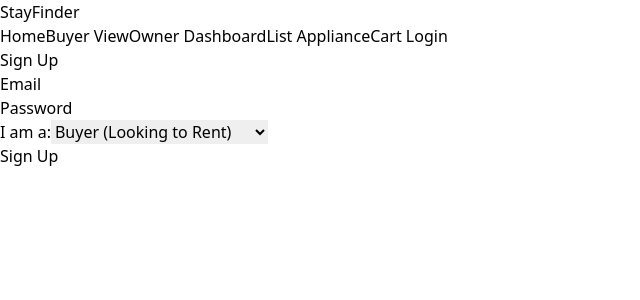
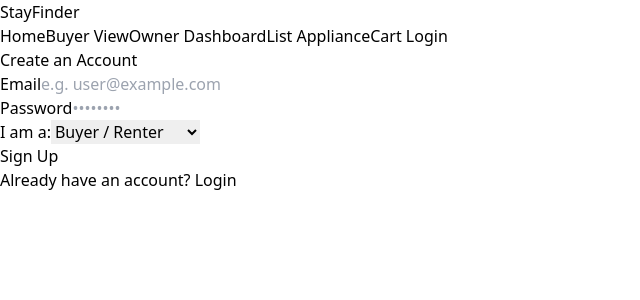
Before and after one commit to rohan-giri2003/stayfinder-app, a React (Vite) app: page /signup in a window 1280 px wide. Shown: the top 300 px of the page, without its empty margins (0-640 px from the left). Built offline with nearby package versions, Linux system fonts and the light colour scheme.

Commit message:
Fix Firebase authentication for login and signup pages

```diff
--- a/src/pages/Login.jsx
+++ b/src/pages/Login.jsx
@@ -1,69 +1,77 @@
 import React, { useState } from "react";
-import { useNavigate } from "react-router-dom";
-import { auth, db } from "../firebase";
+import { useNavigate, Link } from "react-router-dom";
+import { auth } from "../firebase";
 import { signInWithEmailAndPassword } from "firebase/auth";
-import { doc, getDoc } from "firebase/firestore";
 
 function Login() {
   const [email, setEmail] = useState("");
   const [password, setPassword] = useState("");
+  const [loading, setLoading] = useState(false);
   const navigate = useNavigate();
 
   const handleLogin = async (e) => {
     e.preventDefault();
+    if (!email || !password) {
+      alert("Please fill in all fields.");
+      return;
+    }
+
+    setLoading(true);
     try {
-      const userCredential = await signInWithEmailAndPassword(auth, email, password);
-      const user = userCredential.user;
-
-      // Fetch user role from Firestore
-      const userDoc = await getDoc(doc(db, "users", user.uid));
-      if (userDoc.exists()) {
-        const userRole = userDoc.data().role;
-        if (userRole === "owner") {
-          navigate("/owner-dashboard");
-        } else {
-          navigate("/buyer-dashboard");
-        }
-      } else {
+      await signInWithEmailAndPassword(auth, email, password);
+      alert("Logged in successfully!");
       navigate("/");
-      }
     } catch (error) {
-      console.error("Error logging in:", error);
-      alert("Invalid credentials or user not found.");
+      console.error("Login error:", error.message);
+      alert("Login failed: " + error.message);
+    } finally {
+      setLoading(false);
     }
   };
 
   return (
-    <div className="min-h-screen bg-gray-100 flex items-center justify-center">
-      <form onSubmit={handleLogin} className="bg-white p-8 rounded-xl shadow-md max-w-md w-full">
-        <h2 className="text-2xl font-bold mb-6 text-center">Login to StayFinder</h2>
+    <div className="min-h-screen bg-gray-50 flex flex-col justify-center items-center p-6">
+      <div className="bg-white p-8 rounded-xl shadow-sm border max-w-md w-full">
+        <h2 className="text-2xl font-bold text-gray-800 mb-6 text-center">Login to StayFinder</h2>
 
-        <div className="mb-4">
-          <label className="block text-gray-700 mb-2">Email</label>
+        <form onSubmit={handleLogin} className="space-y-4">
+          <div>
+            <label className="block text-sm font-medium text-gray-700 mb-1">Email</label>
             <input
               type="email"
-            className="border w-full p-2 rounded"
+              required
+              placeholder="e.g. user@example.com"
+              className="w-full border p-2.5 rounded-lg text-sm focus:outline-none focus:ring-1 focus:ring-red-500"
               value={email}
               onChange={(e) => setEmail(e.target.value)}
-            required
             />
           </div>
 
-        <div className="mb-4">
-          <label className="block text-gray-700 mb-2">Password</label>
+          <div>
+            <label className="block text-sm font-medium text-gray-700 mb-1">Password</label>
             <input
               type="password"
-            className="border w-full p-2 rounded"
+              required
+              placeholder="••••••••"
+              className="w-full border p-2.5 rounded-lg text-sm focus:outline-none focus:ring-1 focus:ring-red-500"
               value={password}
               onChange={(e) => setPassword(e.target.value)}
-            required
             />
           </div>
 
-        <button type="submit" className="w-full bg-red-500 text-white p-3 rounded-lg font-bold hover:bg-red-600 transition">
-          Login
+          <button
+            type="submit"
+            disabled={loading}
+            className="w-full bg-red-500 text-white py-3 rounded-lg font-bold text-sm hover:bg-red-600 transition disabled:bg-gray-400 mt-2"
+          >
+            {loading ? "Logging in..." : "Login"}
           </button>
         </form>
+
+        <p className="text-center text-sm text-gray-500 mt-6">
+          Don't have an account? <Link to="/signup" className="text-red-500 font-semibold hover:underline">Sign up</Link>
+        </p>
+      </div>
     </div>
   );
 }
--- a/src/pages/Signup.jsx
+++ b/src/pages/Signup.jsx
@@ -1,17 +1,24 @@
 import React, { useState } from "react";
-import { useNavigate } from "react-router-dom";
+import { useNavigate, Link } from "react-router-dom";
 import { auth, db } from "../firebase";
 import { createUserWithEmailAndPassword } from "firebase/auth";
-import { doc, setDoc } from "firebase/firestore";
+import { doc, setTimestamp, setDoc } from "firebase/firestore";
 
 function Signup() {
   const [email, setEmail] = useState("");
   const [password, setPassword] = useState("");
   const [role, setRole] = useState("buyer"); // default role
+  const [loading, setLoading] = useState(false);
   const navigate = useNavigate();
 
   const handleSignup = async (e) => {
     e.preventDefault();
+    if (!email || !password) {
+      alert("Please fill in all fields.");
+      return;
+    }
+
+    setLoading(true);
     try {
       const userCredential = await createUserWithEmailAndPassword(auth, email, password);
       const user = userCredential.user;
@@ -20,59 +27,74 @@ function Signup() {
       await setDoc(doc(db, "users", user.uid), {
         email: user.email,
         role: role,
+        createdAt: new Date()
       });
 
-      alert("Signup successful!");
-      navigate(role === "owner" ? "/owner-dashboard" : "/buyer-dashboard");
+      alert("Account created successfully!");
+      navigate("/");
     } catch (error) {
-      console.error("Error signing up:", error);
-      alert(error.message);
+      console.error("Signup error:", error.message);
+      alert("Signup failed: " + error.message);
+    } finally {
+      setLoading(false);
     }
   };
 
   return (
-    <div className="min-h-screen bg-gray-100 flex items-center justify-center">
-      <form onSubmit={handleSignup} className="bg-white p-8 rounded-xl shadow-md max-w-md w-full">
-        <h2 className="text-2xl font-bold mb-6 text-center">Sign Up</h2>
+    <div className="min-h-screen bg-gray-50 flex flex-col justify-center items-center p-6">
+      <div className="bg-white p-8 rounded-xl shadow-sm border max-w-md w-full">
+        <h2 className="text-2xl font-bold text-gray-800 mb-6 text-center">Create an Account</h2>
 
-        <div className="mb-4">
-          <label className="block text-gray-700 mb-2">Email</label>
+        <form onSubmit={handleSignup} className="space-y-4">
+          <div>
+            <label className="block text-sm font-medium text-gray-700 mb-1">Email</label>
             <input
               type="email"
-            className="border w-full p-2 rounded"
+              required
+              placeholder="e.g. user@example.com"
+              className="w-full border p-2.5 rounded-lg text-sm focus:outline-none focus:ring-1 focus:ring-red-500"
               value={email}
               onChange={(e) => setEmail(e.target.value)}
-            required
             />
           </div>
 
-        <div className="mb-4">
-          <label className="block text-gray-700 mb-2">Password</label>
+          <div>
+            <label className="block text-sm font-medium text-gray-700 mb-1">Password</label>
             <input
               type="password"
-            className="border w-full p-2 rounded"
+              required
+              placeholder="••••••••"
+              className="w-full border p-2.5 rounded-lg text-sm focus:outline-none focus:ring-1 focus:ring-red-500"
               value={password}
               onChange={(e) => setPassword(e.target.value)}
-            required
             />
           </div>
 
-        <div className="mb-6">
-          <label className="block text-gray-700 mb-2">I am a:</label>
+          <div>
+            <label className="block text-sm font-medium text-gray-700 mb-1">I am a:</label>
             <select
-            className="border w-full p-2 rounded"
               value={role}
               onChange={(e) => setRole(e.target.value)}
+              className="w-full border p-2.5 rounded-lg text-sm bg-white focus:outline-none focus:ring-1 focus:ring-red-500"
             >
-            <option value="buyer">Buyer (Looking to Rent)</option>
-            <option value="owner">Owner (Listing Properties)</option>
+              <option value="buyer">Buyer / Renter</option>
+              <option value="owner">Appliance Owner</option>
             </select>
           </div>
 
-        <button type="submit" className="w-full bg-red-500 text-white p-3 rounded-lg font-bold hover:bg-red-600 transition">
-          Sign Up
+          <button
+            type="submit"
+            disabled={loading}
+            className="w-full bg-red-500 text-white py-3 rounded-lg font-bold text-sm hover:bg-red-600 transition disabled:bg-gray-400 mt-2"
+          >
+            {loading ? "Creating Account..." : "Sign Up"}
           </button>
         </form>
+
+        <p className="text-center text-sm text-gray-500 mt-6">
+          Already have an account? <Link to="/login" className="text-red-500 font-semibold hover:underline">Login</Link>
+        </p>
+      </div>
     </div>
   );
 }
```
Lines whose indentation alone changed are shown as unchanged.
